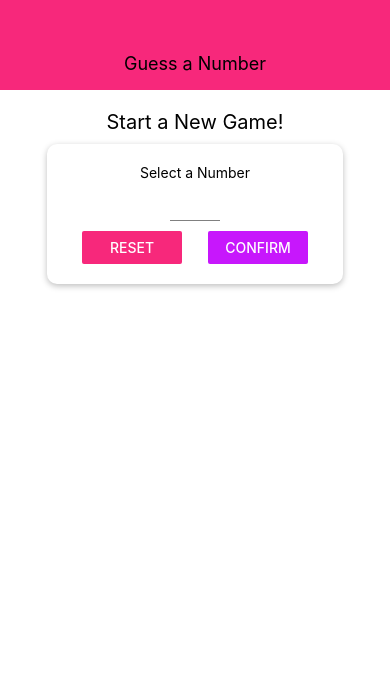
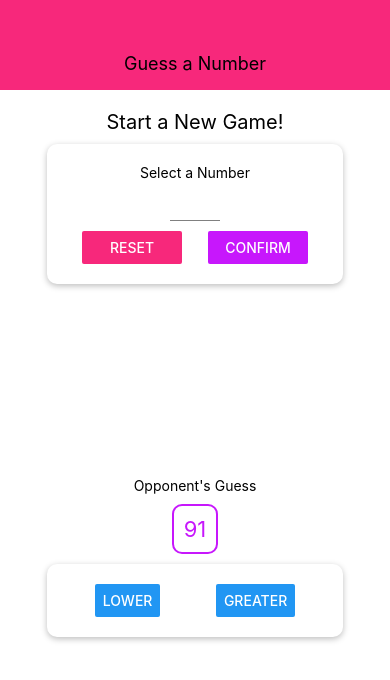
Before and after one commit to cwill833/number-guessing-game-native, a React Native app: screen / in a window 390 px wide. Shown: the top 680 px of the page. Built offline with nearby package versions, Linux system fonts and the light colour scheme.

Commit message:
add game screen

```diff
--- a/App.js
+++ b/App.js
@@ -1,13 +1,17 @@
 import React from 'react';
 import { StyleSheet, View } from 'react-native';
 import Header from './components/Header'
+import GameScreen from './screens/GameScreen';
 import StartGameScreen from './screens/StartGameScreen';
 
 export default function App() {
+
+
   return (
     <View style={styles.screen}>
       <Header title="Guess a Number" />
       <StartGameScreen />
+      <GameScreen />
     </View>
   );
 }
--- /dev/null
+++ b/screens/GameScreen.js
@@ -0,0 +1,49 @@
+import React, { useState } from 'react'
+import {View, Text, StyleSheet, Button} from 'react-native'
+import Card from '../components/Card'
+import NumberContainer from '../components/NumberContainer'
+
+const generateRandomNum = (min, max, exclude) => {
+  min = Math.ceil(min)
+  max = Math.floor(max)
+  const rndNum = Math.floor(Math.random() * (max - min)) + min
+  if(rndNum === exclude){
+    return generateRandomNum(min, max, exclude)
+  } else {
+    return rndNum
+  }
+}
+
+const GameScreen = props => {
+
+  const [currentGuess, setCurrentGuess] = useState(generateRandomNum(1, 100, props.userChoice))
+
+  return(
+    <View style={styles.screen}>
+      <Text>Opponent's Guess</Text>
+      <NumberContainer>{currentGuess}</NumberContainer>
+      <Card style={styles.buttonContainer}>
+        <Button title="LOWER" onPress={()=>{}}/>
+        <Button title="GREATER" onPress={()=>{}}/>
+      </Card>
+    </View>
+  )
+
+}
+
+const styles = StyleSheet.create({
+  screen: {
+    flex: 1,
+    padding: 10,
+    alignItems: 'center'
+  },
+  buttonContainer: {
+    flexDirection: 'row',
+    justifyContent: 'space-around',
+    marginTop: '20',
+    width: 300,
+    maxWidth: '80%'
+  }
+})
+
+export default GameScreen
```
